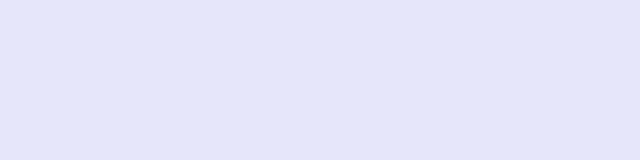
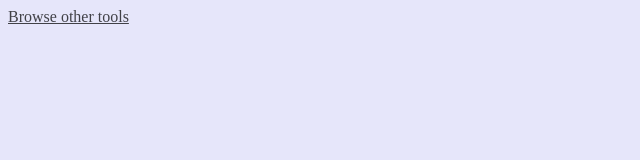
Before and after one commit to Moe-Thae-Nwe/quote-generator, a plain HTML site: page index.html in a window 1280 px wide. Shown: the whole page, without its empty margins (0-640 px from the left). Drawn offline with Linux system fonts and the light colour scheme; a web font is replaced by a local one.

Commit message:
Update index.html

```diff
--- a/index.html
+++ b/index.html
@@ -11,6 +11,7 @@
   </head>
   <body>
     <div id = "root"></div>
+    <a href = "http://moe-thae-nwe.github.io/home">Browse other tools</a>
     <script src = "script.js" type = "text/babel"></script>
   </body>
 </html>
```
